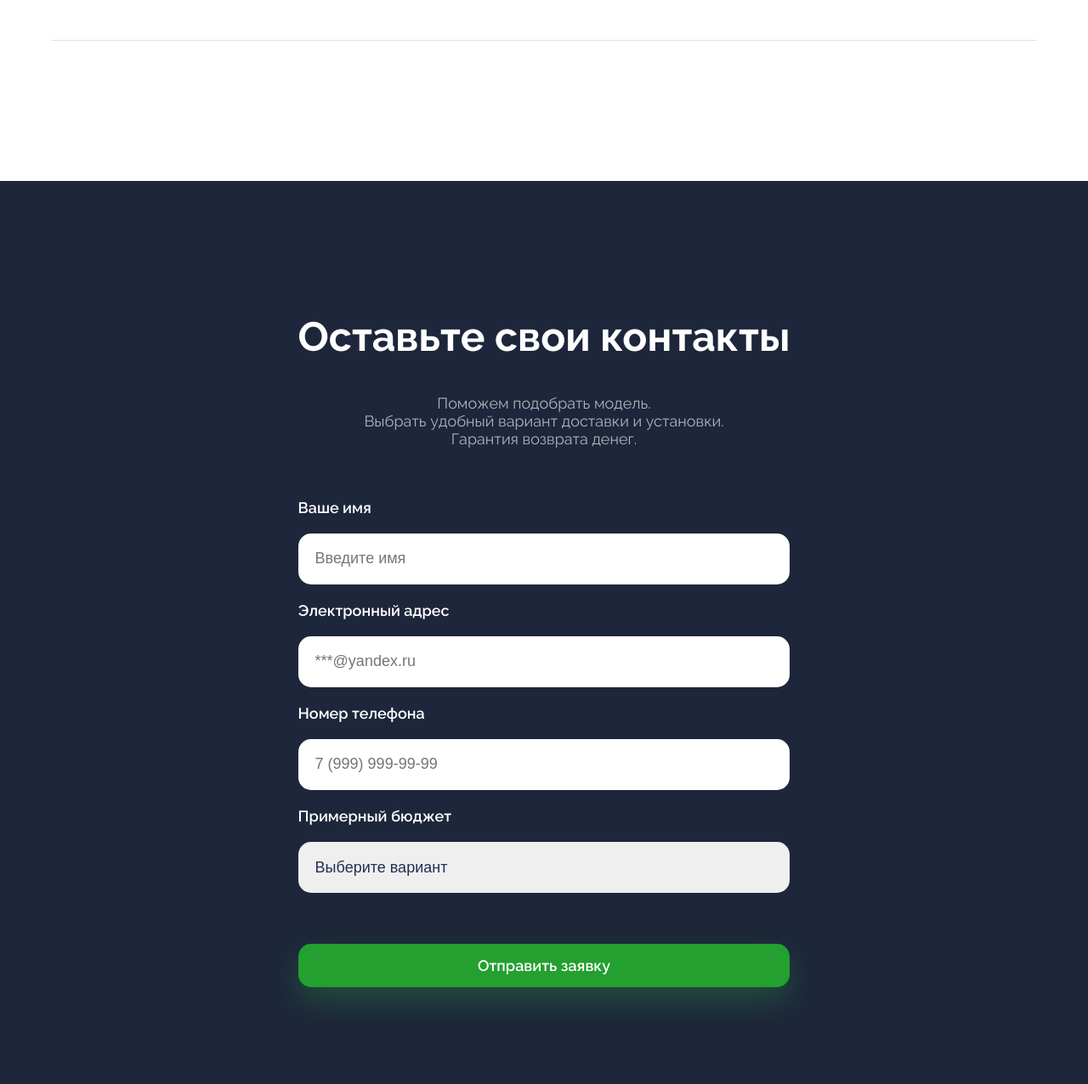
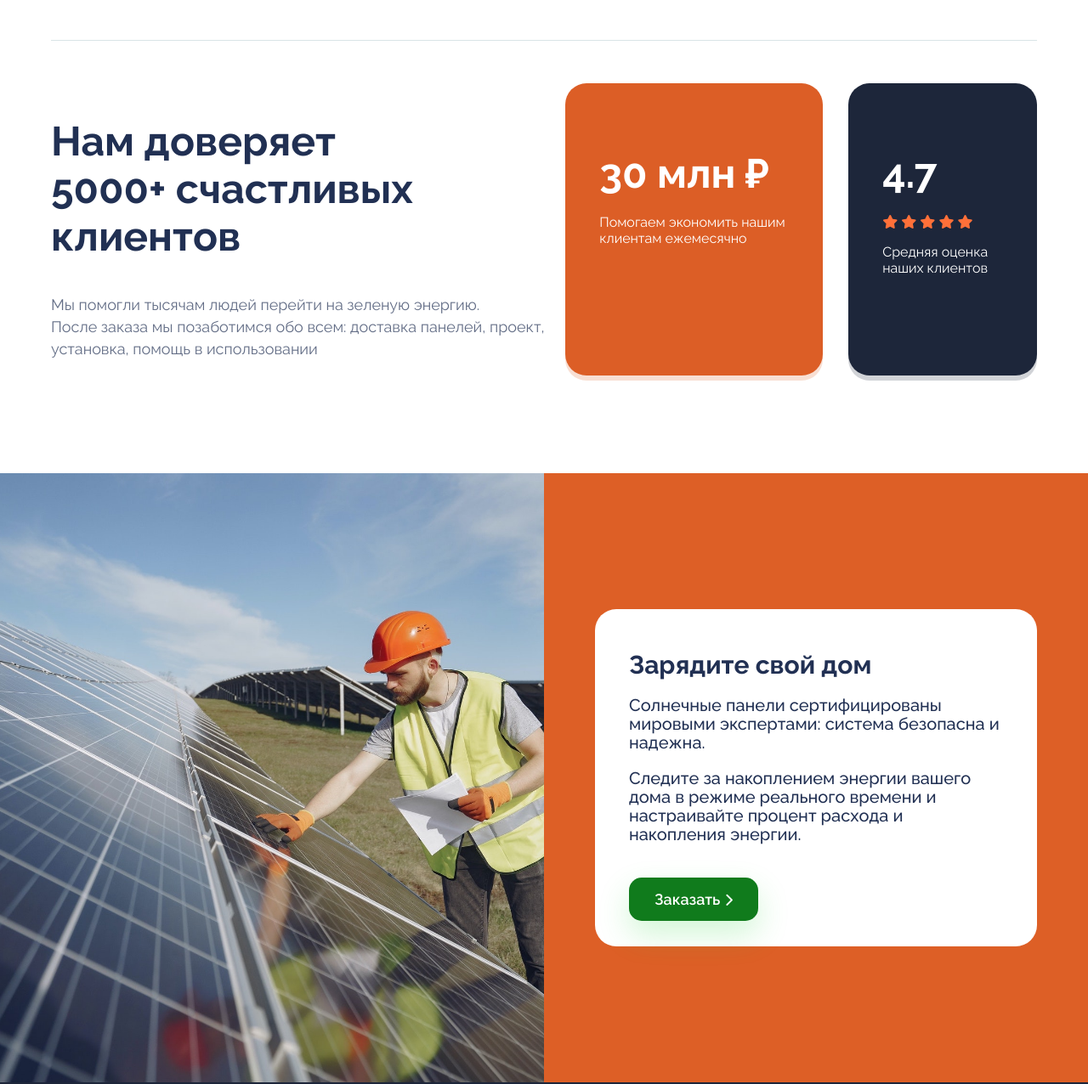
Before and after one commit to proden13/green-corp-landing, a plain HTML site: page index.html in a window 1280 px wide. Shown: the part 1288-2564 px from the top of the page at 85% size. Drawn offline with nearby package versions, Linux system fonts and the light colour scheme.

Commit message:
Changes to be committed: 	new file:   img/promo.jpg 	modified:   index.html 	modified:   main.css

```diff
--- a/index.html
+++ b/index.html
@@ -42,7 +42,6 @@
         <h3>Уменьшите счета за электричество</h3>
         <p>Используйте чистую солнечную энергию для питания своего дома: уменьшите зависимость от электросети и счета за электричество</p>
       </div>
-
       <div class="card">
         <div class="card__logo">24/7</div>
         <h3>Мониторинг электроэнергии</h3>
@@ -56,7 +55,45 @@
       </div>
     </div>
     <div class="features__border"></div>
+    <div class="features__feedback">
+      <div class="features__feedback-left">
+        <h2>Нам доверяет<br> 5000+ счастливых клиентов</h2>
+        <p>Мы помогли тысячам людей перейти на зеленую энергию.<br>После заказа мы позаботимся обо всем: доставка панелей, проект, установка, помощь в использовании</p>
+      </div>
+      <div class="features__feedback-right">
+        <div class="features__box features__savings-box">
+            <h3>30 млн ₽</h3>
+            <p>Помогаем экономить нашим клиентам ежемесячно</p>
+        </div>
+
+        <div class="features__box features__rate-box">
+            <h3>4.7</h3>
+            <p class="stars">
+              <i class="fa-solid fa-star"></i>
+              <i class="fa-solid fa-star"></i>
+              <i class="fa-solid fa-star"></i>
+              <i class="fa-solid fa-star"></i>
+              <i class="fa-solid fa-star"></i></p>
+              <p>Средняя оценка наших клиентов</p>
+        </div>
+      </div>
+    </div>
   </section>
+
+  <section class="promo">
+    <div class="promo__image"></div>
+    <div class="promo__right">
+      <div class="promo_right_card">
+        <h2>Зарядите свой дом</h2>
+        <p>Солнечные панели сертифицированы мировыми экспертами: система безопасна и надежна.</p>
+        <p>Следите за накоплением энергии вашего дома в режиме реального времени и настраивайте процент расхода и накопления энергии.</p>
+        <div class="promo_button">
+          <button class="promo_button_push">Заказать<i class="fa-solid fa-chevron-right"></i> </button>
+        </div>
+      </div>
+    </div>
+  </section>
+
 
 
 
--- a/main.css
+++ b/main.css
@@ -152,7 +152,97 @@ header {
   .features__border {
     margin: 50px 0px;
     border-top: 1px solid #D9E4E6;
+  }
 
+  .features__feedback {
+    display: flex;
+  }
+
+  .features__feedback-left {
+    margin-right: 10px;
+  }
+
+  .features__feedback-left h2 {
+    font-size: 48px;
+  }
+
+  .features__feedback-left p {
+    font-size: 18px;
+    line-height: 26px;
+    opacity: 0.7;
+  }
+
+  .features__feedback-right {
+    display: flex;
+    justify-content: center;
+  }
+
+  .features__box {
+    padding: 30px 40px 25px 40px;
+    color: white;
+    border-radius: 25px;
+  }
+
+  .features__box h3 {
+    margin-top: none;
+    margin-bottom: 20px;
+    font-size: 48px;
+  }
+
+  .features__savings-box {
+    background-color: #dc5e26;
+    box-shadow: 0 6px 0 rgb(221 95 38 / 20%);
+    margin-right: 30px;
+  }
+
+  .features__rate-box {
+    background-color: #1D263A;
+    box-shadow: 0 6px 0 rgb(29 38 58 / 20%);
+  }
+
+  .fa-star {
+    color: #ff7039;
+  }
+
+  .promo {
+    display: flex;
+    justify-content: space-between
+  }
+
+  .promo__image {
+    background-image: url(img/promo.jpg);
+    background-size: cover;
+    background-position: center center;
+    background-repeat: no-repeat;
+    flex-shrink: 0;
+    width: 50%;
+  }
+
+  .promo__right {
+    background-color: #dd5f26;
+    padding: 160px 60px;
+  }
+
+  .promo_right_card {
+    background-color: white;
+    padding: 30px 40px;
+    font-size: 20px;
+    line-height: 22px;
+    font-weight: 500;
+    border-radius: 25px;
+  }
+
+  .promo_button_push {
+    background-color: #107b1c;
+    margin-top: 20px;
+    font-size: 18px;
+    padding: 15px 30px;
+    font-weight: 600;
+  }
+
+  .fa-chevron-right {
+    font-size: 15px;
+    margin-left: 5px;
   }
 
   .form__container {
@@ -314,7 +404,49 @@ header {
       grid-template-columns: auto;
     }
 
+    .cards {
+      display: grid;
+      grid-template-columns: auto;
+    }
 
+    .features__feedback {
+      flex-direction: column;
+    }
+
+    .features__feedback-left {
+      margin-right: none;
+    }
+
+    .features__feedback-left h2 {
+      font-size: 36px;
+    }
+
+    .features__feedback-right {
+      flex-direction: column;
+      justify-content: none;
+    }
+
+    .features__box h3 {
+      font-size: 36px;
+    }
+
+    .features__savings-box {
+      margin-right: 0px;
+      margin-bottom: 30px;
+    }
+
+    .promo {
+      flex-direction: column-reverse;
+    }
+
+    .promo__image {
+      width: 100%;
+      height: 500px;
+    }
+
+    .promo__right {
+      padding: 50px 10px;
+    }
 
     .form {
         padding: 50px 10px;
```
Also changed, not shown: img/promo.jpg (added).
